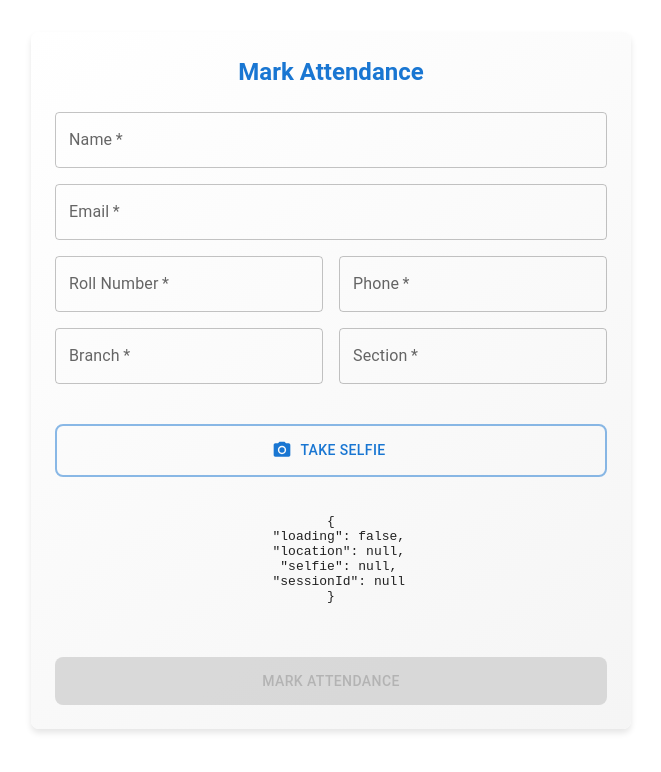
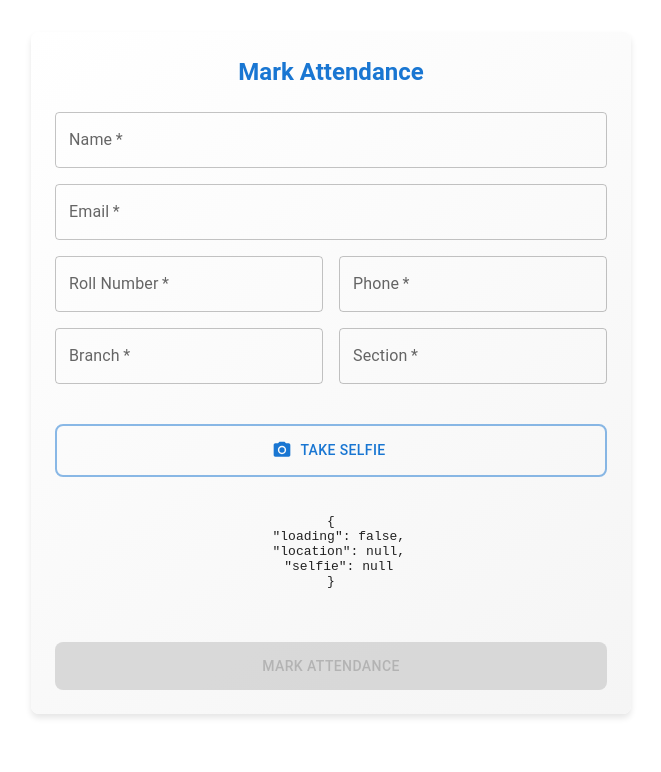
Before and after one commit to AnilKumar145/New-Attendance-Form, a React (Create React App) app: page / in a window 1280 px wide. Shown: the top 772 px of the page, without its empty margins (309-970 px from the left). Built offline with nearby package versions, Linux system fonts and the light colour scheme; no server answers.

Commit message:
first commitp

```diff
--- a/src/AttendanceForm.tsx
+++ b/src/AttendanceForm.tsx
@@ -13,7 +13,7 @@
 import Webcam from 'react-webcam';
 import { useGeolocation } from './hooks/useGeoLocation';
 import { api } from './api';
-import { useSearchParams } from 'react-router-dom';
+import { useParams } from 'react-router-dom';
 import axios from 'axios';
 
 // Keep the GeoLocation interface as it's used by the useGeolocation hook
@@ -43,8 +43,7 @@
 };
 
 export const AttendanceMarking: React.FC = () => {
-    const [searchParams] = useSearchParams();
-    const sessionId = searchParams.get('sessionId');
+    const { sessionId } = useParams<{ sessionId: string }>();
     const [formValues, setFormValues] = useState({
         name: '',
         email: '',
```
